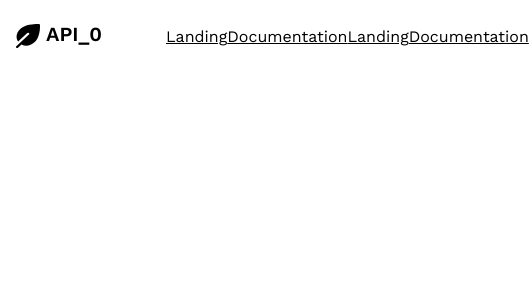
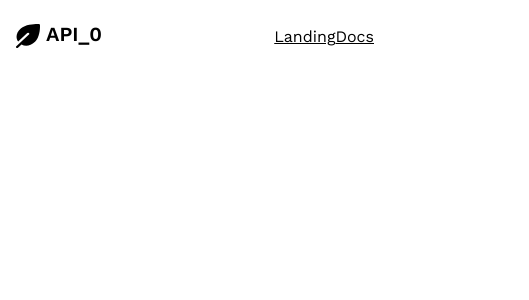
Before and after one commit to jsgithaka/api_0, a Next.js app: page / in a window 390 px wide. Shown: the top 300 px of the page, 529 px wide, since content can reach past the window. Built offline with nearby package versions, Linux system fonts and the light colour scheme.

Commit message:
feat: update `Header` component and enhance `Navigation` styles for responsiveness

```diff
--- a/src/components/layout/Header.tsx
+++ b/src/components/layout/Header.tsx
@@ -15,7 +15,7 @@ export default function Header() {
                 />
                 <NavigationItem
                     href='/docs'
-                    name='Documentation'
+                    name='Docs'
                 />
             </Navigation>
         </header>
--- a/src/styles/global.css
+++ b/src/styles/global.css
@@ -2,6 +2,7 @@
     padding: 0px;
     margin: 0px;
     color: black;
+    font-size: 16px;
 }
 
 body {
--- a/src/styles/shared/Navigation.module.css
+++ b/src/styles/shared/Navigation.module.css
@@ -4,4 +4,29 @@
     flex-direction: row;
     align-items: center;
     justify-content: flex-end;
+    height: 100%;
 }
+
+/* Small */
+@media (max-width: 768px) {
+    .NavigationLarge {
+        display: none;
+    }
+}
+
+/* Large */
+@media (min-width: 769px) {
+    .NavigationSmall {
+        display: none;
+    }
+
+    .NavigationLarge {
+        flex-grow: 1;
+        display: flex;
+        flex-direction: row;
+        align-items: center;
+        justify-content: flex-end;
+        height: 100%;
+        gap: 64px;
+    }
+}
```
